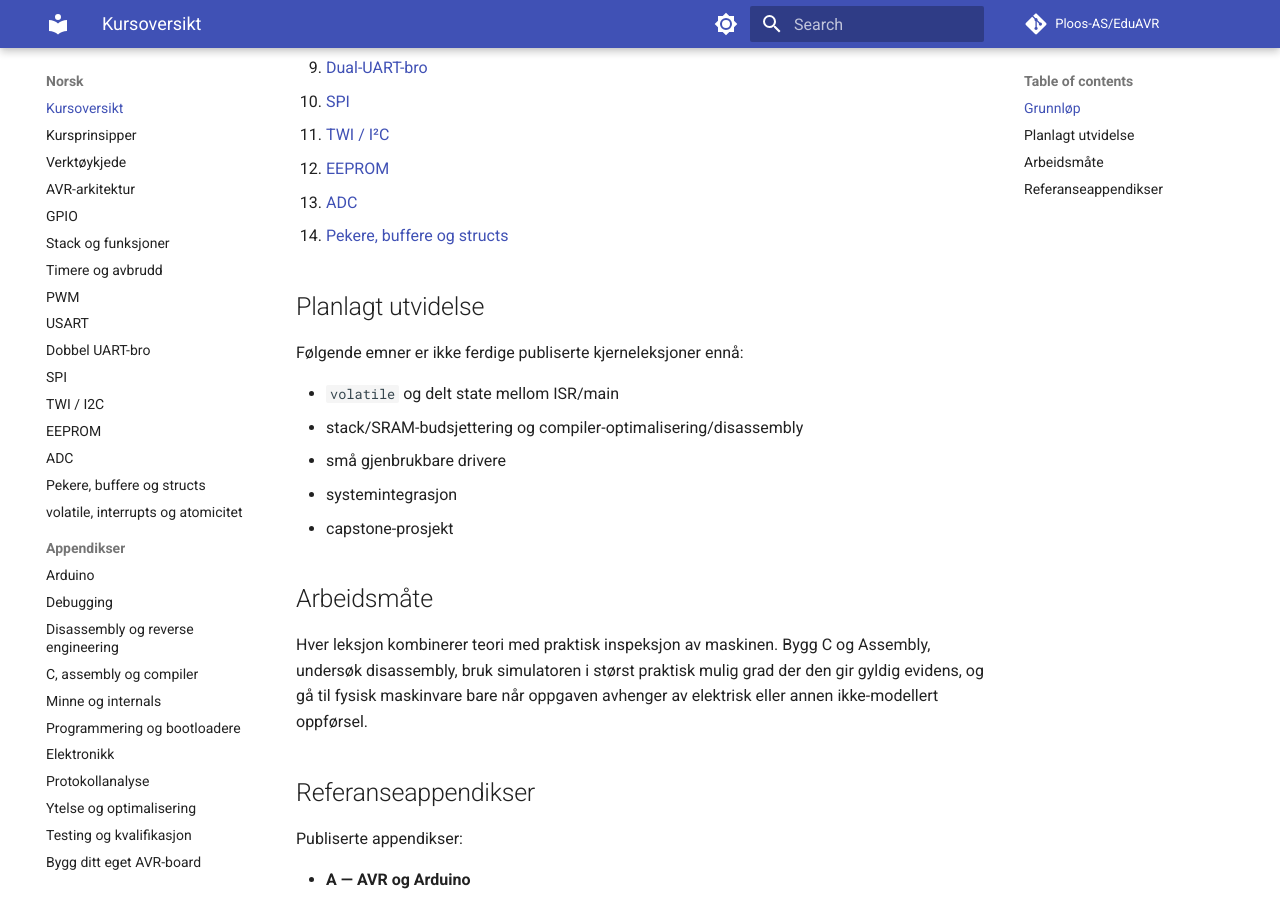
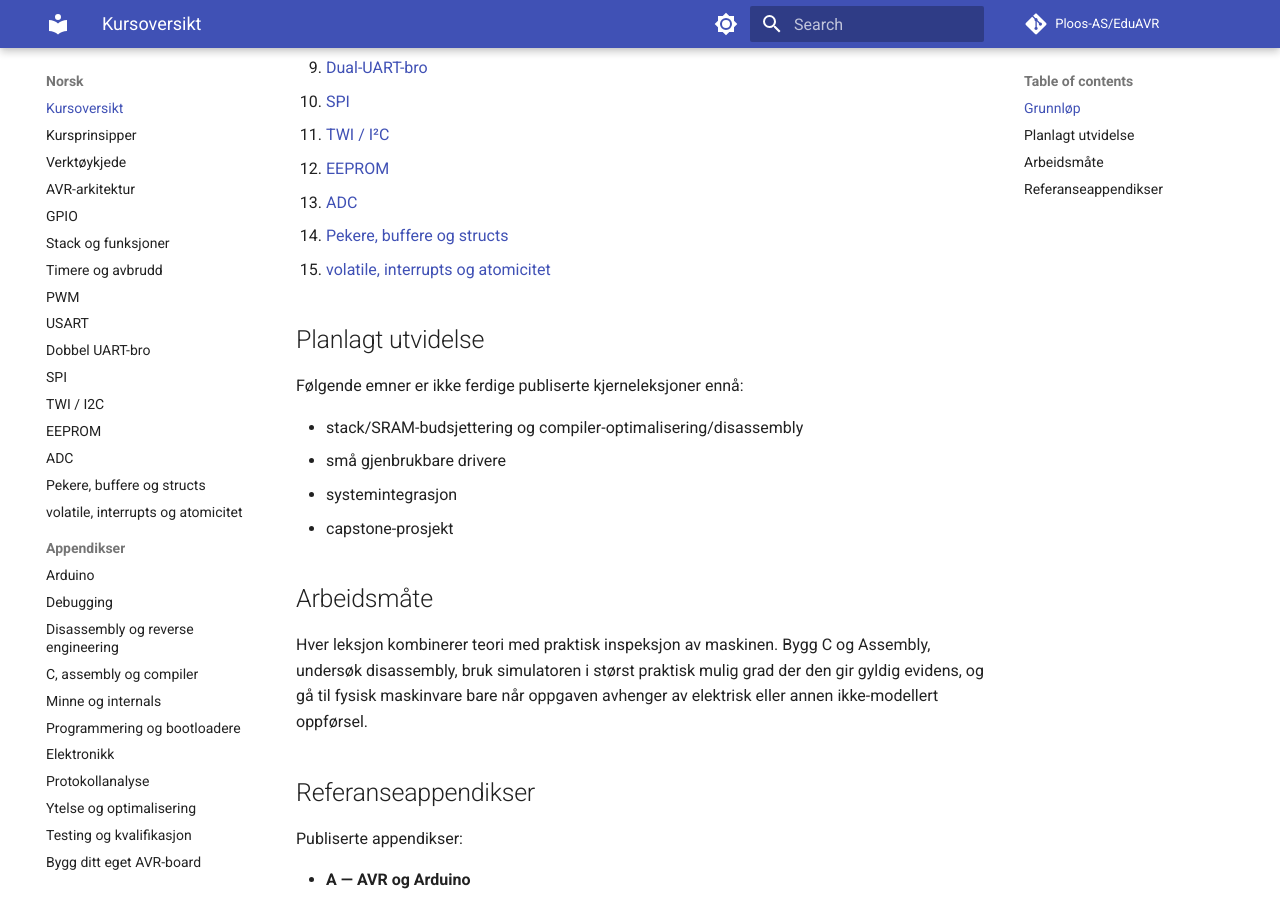
Before and after one commit to Ploos-AS/EduAVR, an MkDocs documentation site: the page built from docs/no/COURSE_OUTLINE.md, in a window 1280 px wide and 900 px high, scrolled down 722 px. Built offline with MkDocs 1.6.1 and Material for MkDocs 9.7.7, drawn with Linux system fonts in a browser that asks for light colours; comment, search, counter and statistics services are not loaded.

Commit message:
docs: add volatile atomicity to Norwegian outline

```diff
--- a/docs/no/COURSE_OUTLINE.md
+++ b/docs/no/COURSE_OUTLINE.md
@@ -21,12 +21,12 @@ EduAVR lærer AVR fra maskinvaren og opp, med **Assembly og C side om side**.
 12. [EEPROM](10-eeprom.md)
 13. [ADC](11-adc.md)
 14. [Pekere, buffere og structs](12-data-structures.md)
+15. [volatile, interrupts og atomicitet](13-volatile-atomicity.md)
 
 ## Planlagt utvidelse
 
 Følgende emner er ikke ferdige publiserte kjerneleksjoner ennå:
 
-- `volatile` og delt state mellom ISR/main
 - stack/SRAM-budsjettering og compiler-optimalisering/disassembly
 - små gjenbrukbare drivere
 - systemintegrasjon
```
